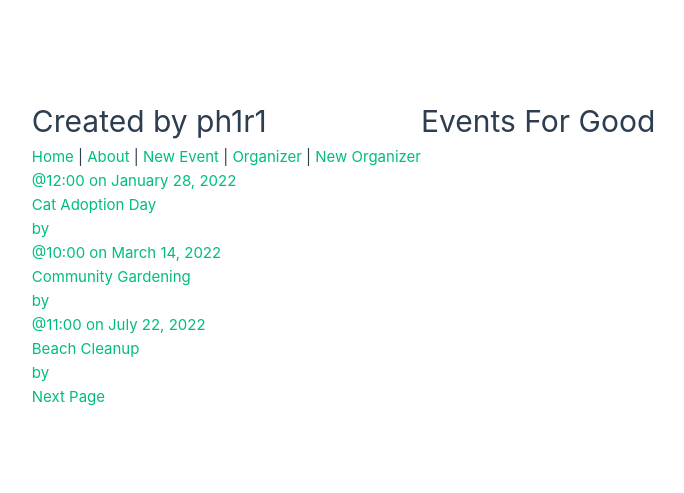
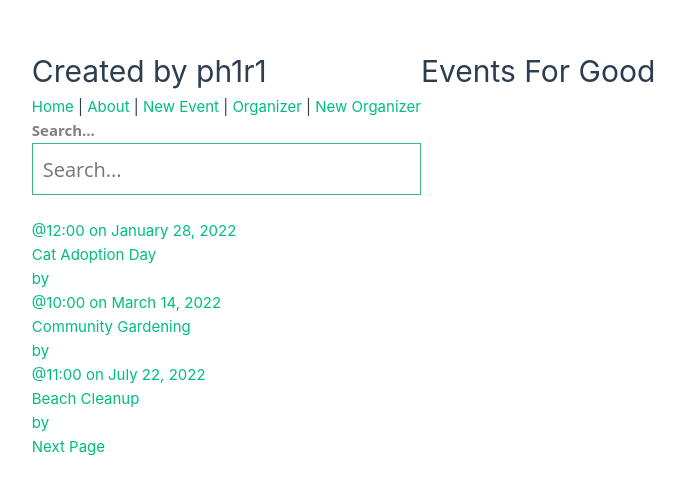
Before and after one commit to ph1r1/SE331-Lab02-real-world-vue, a Vue app: page / in a window 1280 px wide. Shown: the part 147-640 px from the top of the page, without its empty margins (219-903 px from the left). Built offline with nearby package versions, Linux system fonts and the light colour scheme; data requests are answered from the project's data file; the HTML template or start-up script is replaced by a standard one.

Commit message:
(Lab10) 2.1 - 2.5*

```diff
--- a/src/components/BaseInput.vue
+++ b/src/components/BaseInput.vue
@@ -4,7 +4,7 @@
     class="field"
     :placeholder="label"
     :value="modelValue"
-    @input="emit('update:modelValue', ($event.target as HTMLInputElement)?.value)"
+    @input="updateValue($event)"
     v-bind="$attrs"
   />
 </template>
@@ -22,4 +22,9 @@ const props = defineProps({
     default: ''
   }
 })
+
+function updateValue(event: Event) {
+    emit('update:modelValue', (event.target as HTMLInputElement)?.value)
+}
+
 </script>
--- a/src/services/EventService.ts
+++ b/src/services/EventService.ts
@@ -20,5 +20,14 @@ export default {
   },
   saveEvent(event: EventItem): Promise<AxiosResponse<EventItem>> {
     return apiClient.post<EventItem>('/events', event)
+  },
+  getEventsByKeyword(
+    keyword: string,
+    perPage: number,
+    page: number
+  ): Promise<AxiosResponse<EventItem[]>> {
+    return apiClient.get<EventItem[]>(
+      '/events?title=' + keyword + '&_limit=' + perPage + '&_page=' + page
+    )
   }
 }
--- a/src/services/OrganizerService.ts
+++ b/src/services/OrganizerService.ts
@@ -1,6 +1,6 @@
 import axios from 'axios'
 import type { AxiosInstance, AxiosResponse } from 'axios'
-// import type { OrganizerItem } from '@/type'
+import type { OrganizerItem } from '@/type'
 import type { EventOrganizer } from '@/type'
 
 const apiClient: AxiosInstance = axios.create({
@@ -13,9 +13,9 @@ const apiClient: AxiosInstance = axios.create({
 })
 
 export default {
-  // getOrganizer(perPage: number, page: number): Promise<AxiosResponse<OrganizerItem[]>> {
-  //   return apiClient.get<OrganizerItem[]>('/organizers?_limit=' + perPage + '&_page=' + page)
-  // },
+  getOrganizer(perPage: number, page: number): Promise<AxiosResponse<OrganizerItem[]>> {
+    return apiClient.get<OrganizerItem[]>('/organizers?_limit=' + perPage + '&_page=' + page)
+  },
   // getOrganizerById(id: number): Promise<AxiosResponse<OrganizerItem>> {
   //   return apiClient.get<OrganizerItem>('organizers/' + id.toString())
   // },
--- a/src/views/EventListView.vue
+++ b/src/views/EventListView.vue
@@ -6,6 +6,7 @@ import type { Ref } from 'vue'
 import EventService from '@/services/EventService'
 import { useRouter, onBeforeRouteUpdate } from 'vue-router'
 import type { AxiosResponse } from 'axios'
+import BaseInput from '@/components/BaseInput.vue'
 
 const events: Ref<Array<EventItem>> = ref([])
 const totalEvent = ref<number>(0)
@@ -44,11 +45,35 @@ const hasNextPage = computed(() => {
   const totalPages = Math.ceil(totalEvent.value / 3)
   return props.page.valueOf() < totalPages
 })
+
+const keyword = ref('')
+function updateKeyword(value: string) {
+  let queryFunction
+  if (keyword.value === '') {
+    queryFunction = EventService.getEvent(3, 1)
+  } else {
+    queryFunction = EventService.getEventsByKeyword(keyword.value, 3, 1)
+  }
+  queryFunction
+    .then((response: AxiosResponse<EventItem[]>) => {
+      events.value = response.data
+      console.log('events', events.value)
+      totalEvent.value = response.headers['x-total-count']
+      console.log('totalEvent', totalEvent.value)
+    })
+    .catch(() => {
+      router.push({ name: 'NetworkError' })
+    })
+}
 </script>
 
 <template>
   <h1 class="mb-4">Events For Good</h1>
   <main class="flex flex-col items-center">
+    <div class="w-64">
+      <BaseInput v-model="keyword" type="text" label="Search..." @input="updateKeyword" />
+    </div>
+
     <EventCard v-for="event in events" :key="event.id" :event="event"></EventCard>
     <div class="flex w-[290px]">
       <RouterLink
```
